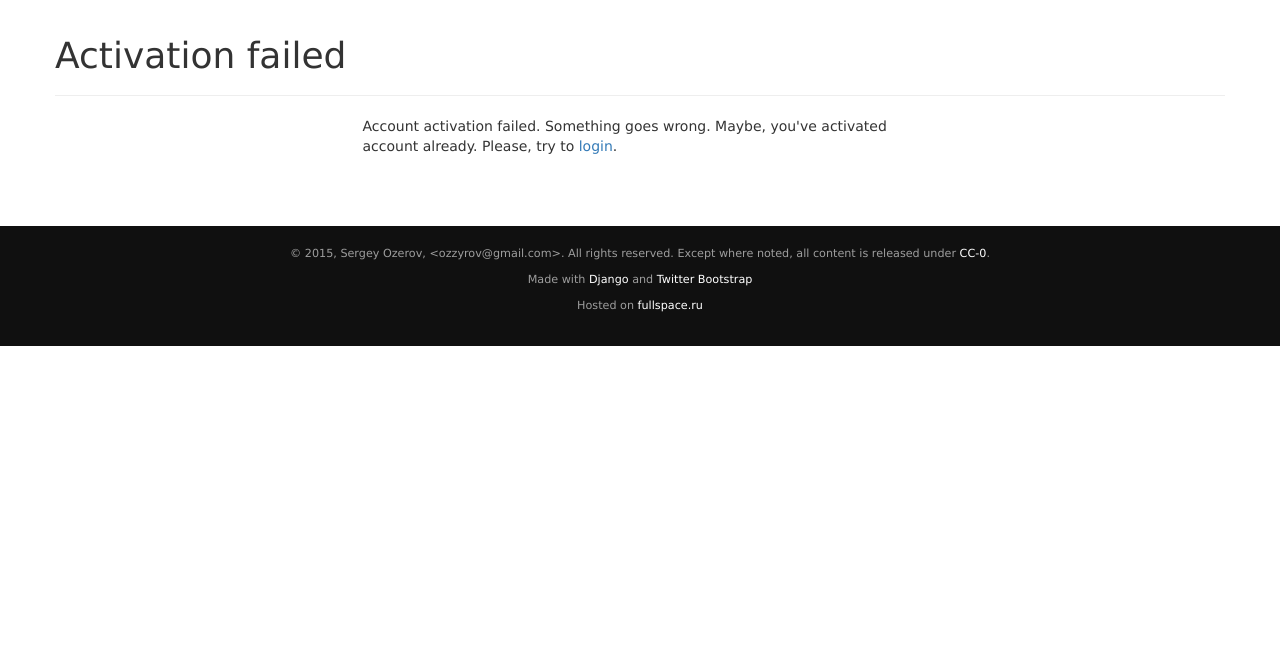
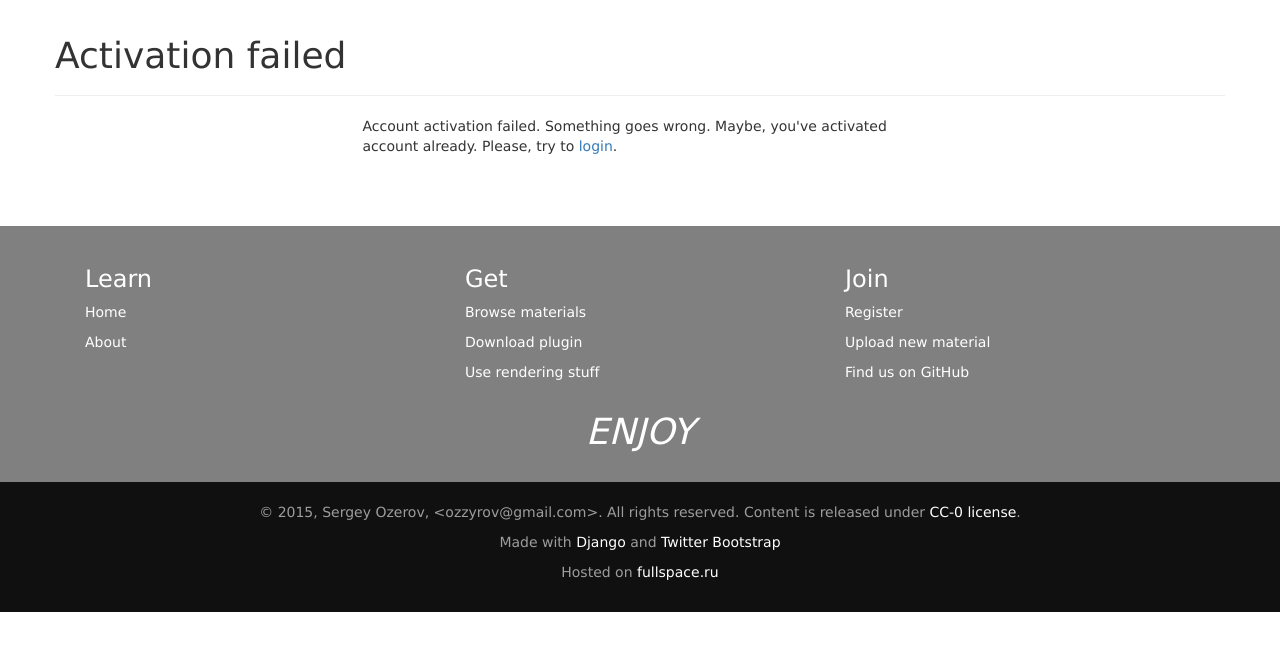
Before and after one commit to TrueCryer/blendermada_website, a Django app: template accounts/templates/accounts/activate.html in a window 1280 px wide. Shown: the part 54-705 px from the top of the page. Run offline with Django 3.2, Linux system fonts and the light colour scheme; the template is opened without the code that fills it, so the values that code supplies are empty; parts of the project's set-up code (start-up, migrations or seed data) failed here and were passed over; some libraries are stand-ins or nearby versions.

Commit message:
Add subfooter

```diff
--- a/bmd/static/css/style.css
+++ b/bmd/static/css/style.css
@@ -13,12 +13,10 @@ body {
 }
 
 .footer {
-    font-size: 0.8em;
-    margin: 60px 0 0 0;
-    padding-top: 20px;
+    margin: 0 0 0 0;
+    padding: 20px 0;
     background: #101010;
     width: 100%;
-    height: 120px;
     color: #9D9D9D;
     border: 1px;
     border-color: #202020;
@@ -26,6 +24,12 @@ body {
 
 .footer a {
     color: #FFF;
+}
+
+.subfooter {
+    margin: 60px 0 0 0;
+    background: #808080;
+    color: #FFFFFF;
 }
 
 .jumbotron {
--- /dev/null
+++ b/bmd/static/css/style.min.css
@@ -0,0 +1 @@
+body{font-family:'BFont'!important;padding-top:50px}@font-face{font-family:'BFont';src:url(../fonts/bfont.eot);src:url(../fonts/bfont.eot#iefix) format('embedded-opentype'),url(../fonts/bfont.woff) format('woff'),url(../fonts/bfont.ttf) format('truetype'),url(../fonts/bfont.svg#glyphicons_halflingsregular) format('svg')}.footer{margin:0;padding:20px 0;background:#101010;width:100%;color:#9d9d9d;border:1px;border-color:#202020}.footer a{color:#FFF}.subfooter{margin:60px 0 0 0;background:#808080;color:#fff}.jumbotron{padding-top:90px;padding-bottom:90px;margin-bottom:90px;background-image:url(../img/jumbo.jpg);background-position:0 25%;background-size:cover;background-repeat:no-repeat;color:white;text-shadow:black .1em .1em .3em;text-align:center}.navbar-inverse .navbar-nav>.active>a{border-bottom:3px solid #337ab7}
--- a/bmd/templates/base.html
+++ b/bmd/templates/base.html
@@ -12,7 +12,7 @@
         <meta name="google-site-verification" content="0MMV-MlXu7m2-9cu_0y4AVBmMGrEP9AMnGCiWAHoVLE" />
         <title>{% block title %}{% endblock %}Blendermada</title>
         <link rel="stylesheet" href="https://maxcdn.bootstrapcdn.com/bootstrap/3.3.2/css/bootstrap.min.css" />
-        <link href="/static/css/style.css" rel="stylesheet" />
+        <link href="/static/css/style.min.css" rel="stylesheet" />
         {% block extra_css %}{% endblock %}
         <script src="https://ajax.googleapis.com/ajax/libs/jquery/1.11.2/jquery.min.js"></script>
         <script src="https://maxcdn.bootstrapcdn.com/bootstrap/3.3.2/js/bootstrap.min.js"></script>
--- a/bmd/templates/footer.html
+++ b/bmd/templates/footer.html
@@ -1,8 +1,30 @@
-<footer class="footer">
+<footer class="footer subfooter"><div class="container">
+    <div class="col-xs-12 col-sm-4">
+        <h3>Learn</h3>
+        <p><a href="/">Home</a></p>
+        <p><a href="/about/">About</a></p>
+    </div>
+    <div class="col-xs-12 col-sm-4">
+        <h3>Get</h3>
+        <p><a href="/materials/">Browse materials</a></p>
+        <p><a href="/addon/">Download plugin</a></p>
+        <p><a href="/uploads/stuff/">Use rendering stuff</a></p>
+    </div>
+    <div class="col-xs-12 col-sm-4">
+        <h3>Join</h3>
+        <p><a href="/account/register/">Register</a></p>
+        <p><a href="/uploads/upload/">Upload new material</a></p>
+        <p><a href="https://github.com/TrueCryer">Find us on GitHub</a></p>
+    </div>
+    <div class="col-xs-12" style="text-align:center">
+        <h1><em>ENJOY</em></h1>
+    </div>
+</div></footer>
+<footer class="footer"><div class="container">
     <div class="col-xs-12 text-center">
         <p>© 2015, Sergey Ozerov, &lt;ozzyrov@gmail.com&gt;. All rights reserved.
-           Except where noted, all content is released under <a href="http://creativecommons.org/publicdomain/zero/1.0/">CC-0</a>.</p>
+           Content is released under <a href="http://creativecommons.org/publicdomain/zero/1.0/">CC-0 license</a>.</p>
         <p>Made with <a href="http://djangoproject.com">Django</a> and <a href="http://getbootstrap.com">Twitter Bootstrap</a></p>
         <p>Hosted on <a href="http://fullspace.ru">fullspace.ru</a></p>
     </div>
-</footer>
+</div></footer>
```
Lines whose indentation alone changed are shown as unchanged.
